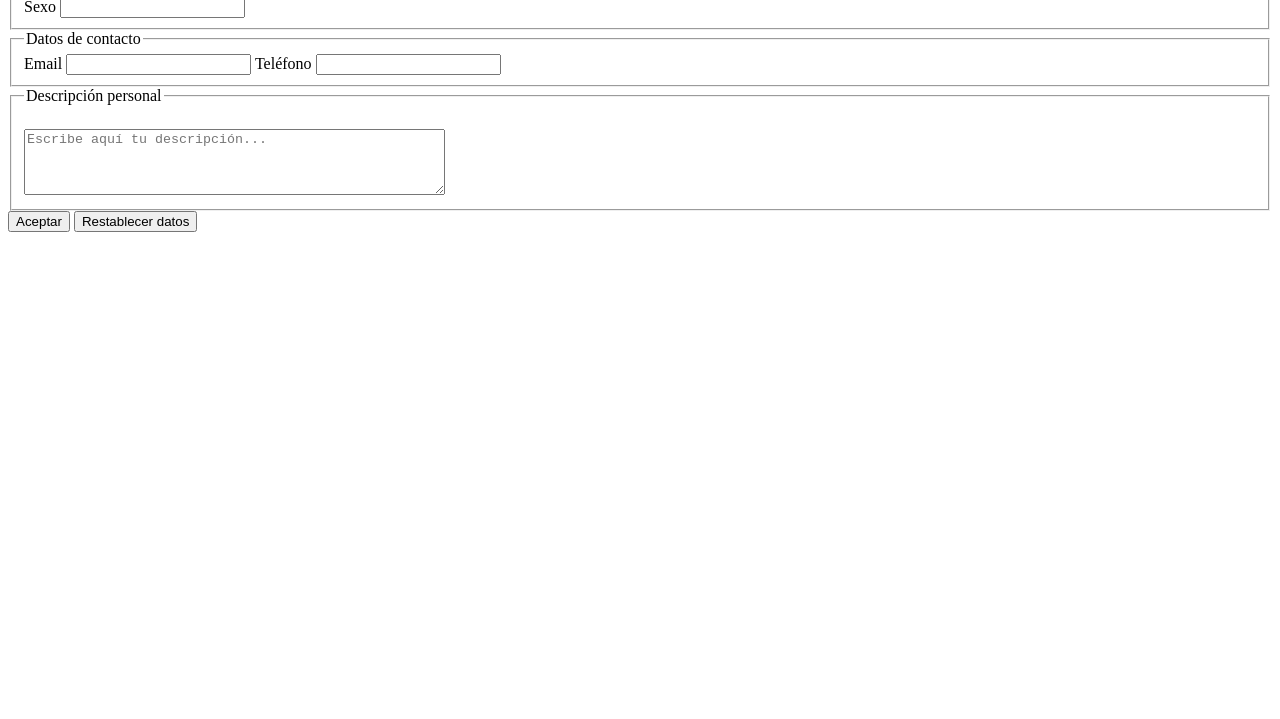
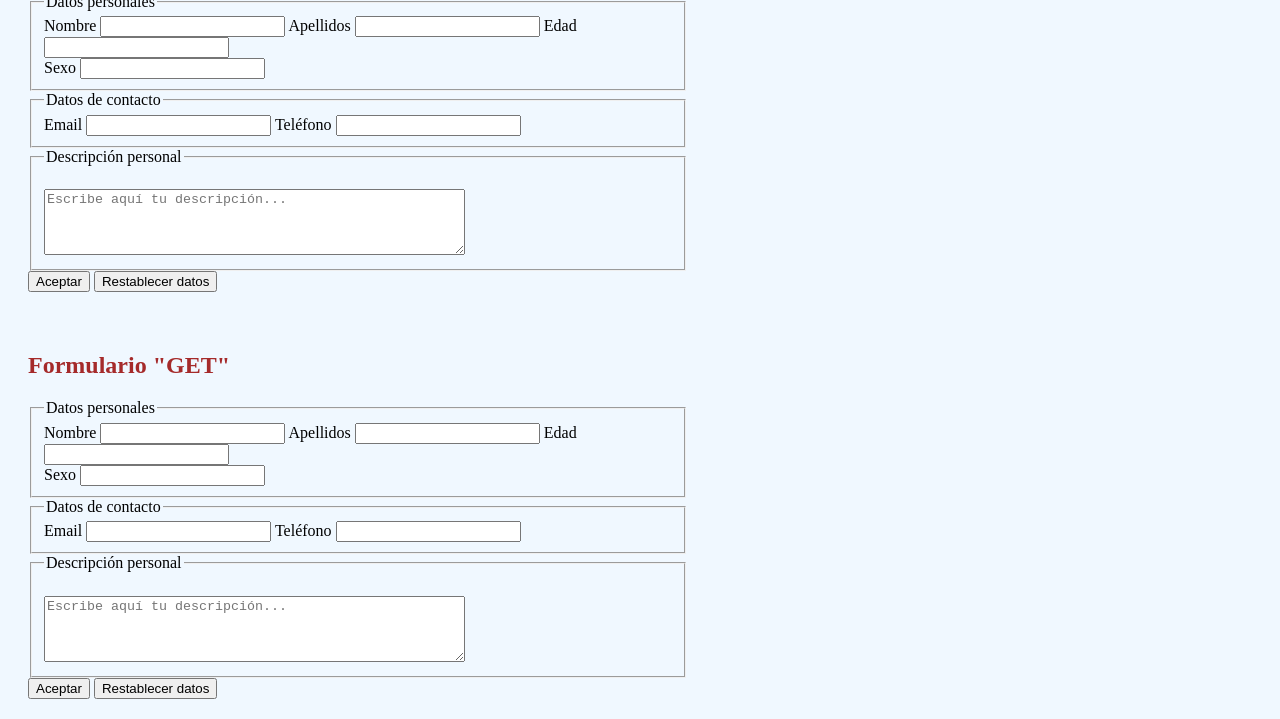
Before and after one commit to bryansume/Prototipo_PI, a website: page docs/index.html in a window 1280 px wide. Shown: the part 174-893 px from the top of the page. Before the commit the page ends 800 px from the top, so only its background shows below. Drawn offline with Linux system fonts and the light colour scheme.

Commit message:
Añadiendo el formulario "GET"

```diff
--- a/docs/index.html
+++ b/docs/index.html
@@ -3,17 +3,19 @@
   <head>
     <meta charset="UTF-8" />
     <meta name="viewport" content="width=device-width, initial-scale=1.0" />
+    <link rel="stylesheet" href="estilo.css" />
     <title>Formulario para Proyecto Intermodular</title>
   </head>
   <body>
     <header>
       <h1>Datos del cliente</h1>
-      <h2>Introduzca sus datos a continuación</h2>
     </header>
+    <div class="agrupar">
       <form
         action="https://prototipo-backend-node.onrender.com/POST_Formulario"
         method="post"
       >
+        <h2>Formulario "POST"</h2>
         <fieldset>
           <legend>Datos personales</legend>
           <label for="Nombre"
@@ -47,7 +49,58 @@
           ></textarea>
         </fieldset>
         <input type="submit" value="Aceptar" name="Aceptar" />
-      <input type="reset" value="Restablecer datos" name="Restablecer datos" />
+        <input
+          type="reset"
+          value="Restablecer datos"
+          name="Restablecer datos"
+        />
       </form>
+    </div>
+    <div class="agrupar">
+      <form
+        action="https://prototipo-backend-node.onrender.com/POST_Formulario"
+        method="get"
+      >
+        <h2>Formulario "GET"</h2>
+        <fieldset>
+          <legend>Datos personales</legend>
+          <label for="Nombre"
+            >Nombre <input type="text" name="Nombre" required
+          /></label>
+          <label for="Apellidos">Apellidos </label
+          ><input type="text" name="Apellidos" /> <label for="Edad">Edad </label
+          ><input type="number" name="Edad" /><br />
+          <label for="Sexo">Sexo </label><input name="Sexo" list="Sexo" />
+          <datalist id="Sexo">
+            <option value="Masculino"></option>
+            <option value="Femenino"></option>
+            <option value="No sé"></option>
+          </datalist>
+        </fieldset>
+        <fieldset>
+          <legend>Datos de contacto</legend>
+          <label for="Email">Email </label><input type="email" name="Email" />
+          <label for="Telefono">Teléfono </label
+          ><input type="text" name="Telefono" />
+        </fieldset>
+        <fieldset>
+          <legend>Descripción personal</legend>
+          <br />
+          <label for="descripcion"></label>
+          <textarea
+            name="Descripcion"
+            rows="4"
+            cols="50"
+            placeholder="Escribe aquí tu descripción..."
+          ></textarea>
+        </fieldset>
+        <input type="submit" value="Aceptar" name="Aceptar" />
+        <input
+          type="reset"
+          value="Restablecer datos"
+          name="Restablecer datos"
+        />
+      </form>
+    </div>
   </body>
 </html>
```
Lines whose indentation alone changed are shown as unchanged.
